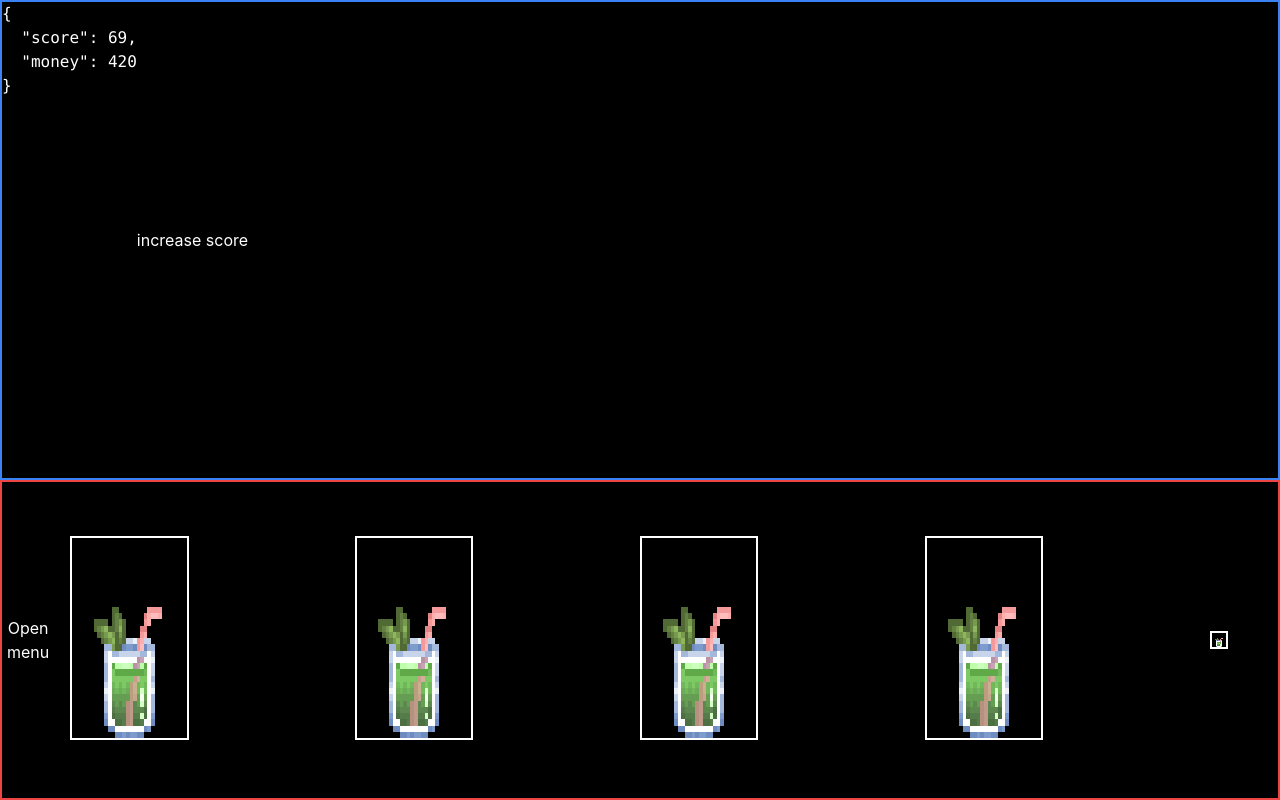
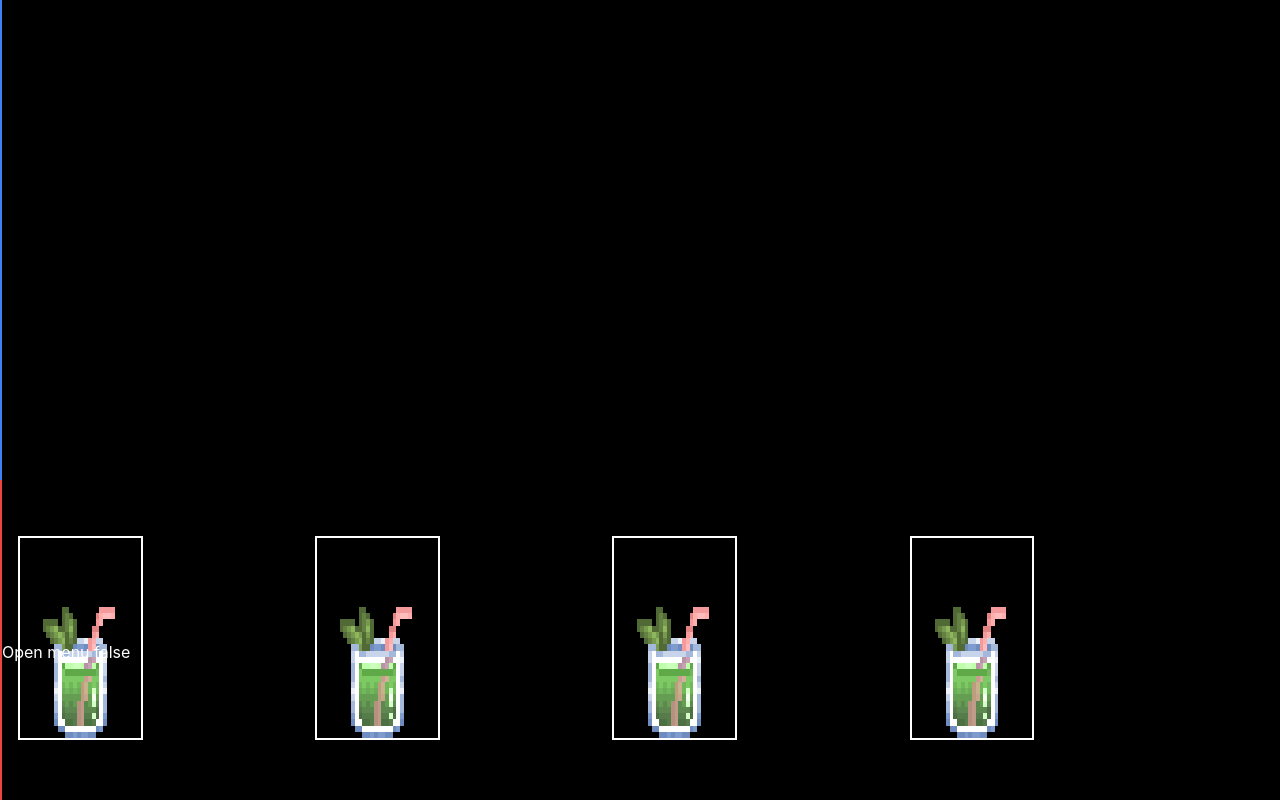
Before and after one commit to tomheaton/clicker-jam-winter-2023, a React (Vite) app: page / in a window 1280 px wide. Both pictures are taken after a click on the button "start game". Built offline with nearby package versions, Linux system fonts and the light colour scheme.

Commit message:
more work on sliding menu

```diff
--- a/src/components/sliding_menu.tsx
+++ b/src/components/sliding_menu.tsx
@@ -5,14 +5,25 @@
 
   const [visible, setVisible] = useState<boolean>(false);
 
+        // className={"bg-green-500 fixed left-o top-0 w-screen h-screen" +
+        //   (visible ? "transform: translate3d(100vw, 0, 0) " : "transform: translate3d(-100vw, 0, 0) z-[1]")}
+
+  const handleClick = () => {
+    // setVisible(true);
+    setVisible((t) => (!t));
+    console.log(visible);
+  }
+
   return (
     <div>
       <div
-        className={"bg-red-500 fixed left-0 left-0 width-[100vw] height-[100vh]" +
-          (visible ? "transform: translate3d(100vw, 0, 0) " : "transform: translate3d(-100vw, 0, 0) ")}
+        className={"fixed left-o top-0 w-screen h-screen z-[1]" +
+          (visible ? "bg-red-500" : "bg-green-500")}
       >
       </div>
-      <button onClick={() => setVisible(true)}>Open menu</button>
+      <button onClick={() => handleClick()} className={"z-[10] absolute"}>
+        Open menu {visible.toString()}
+      </button>
     </div>
   );
 };
```
